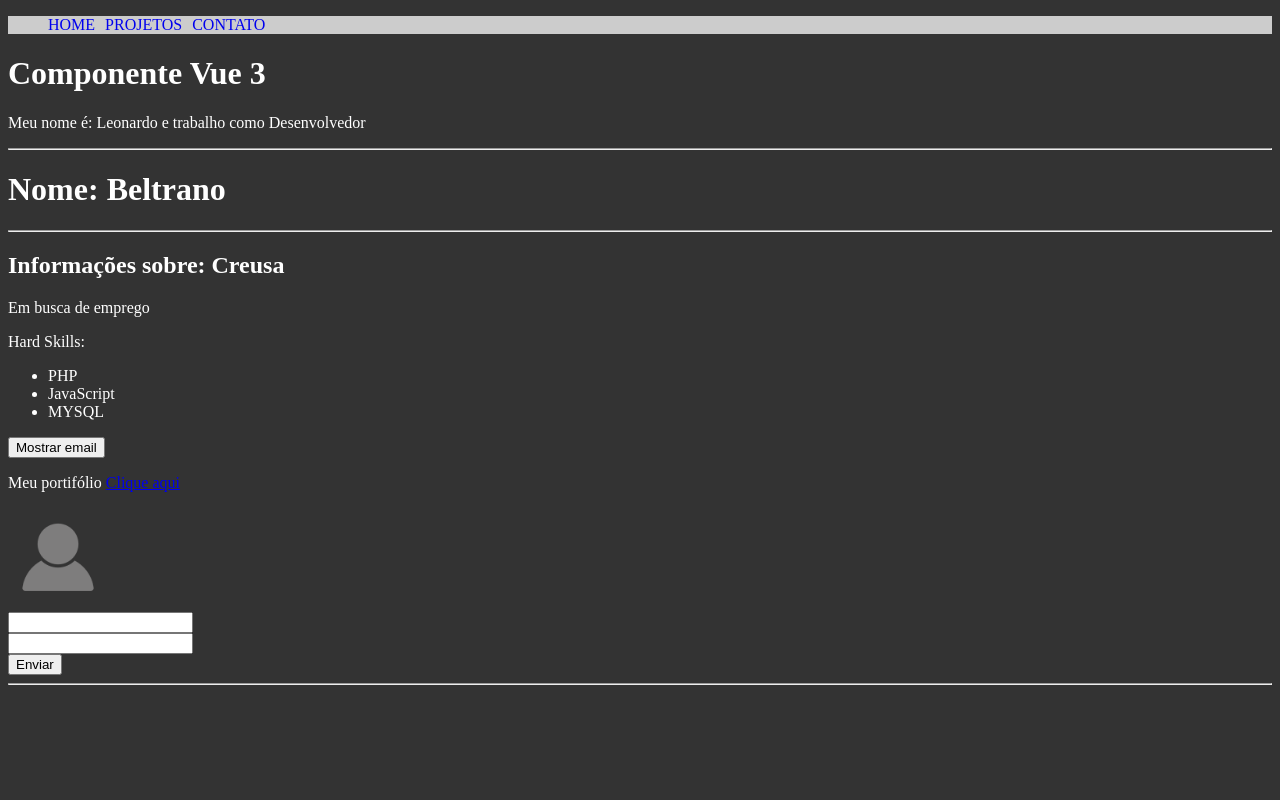
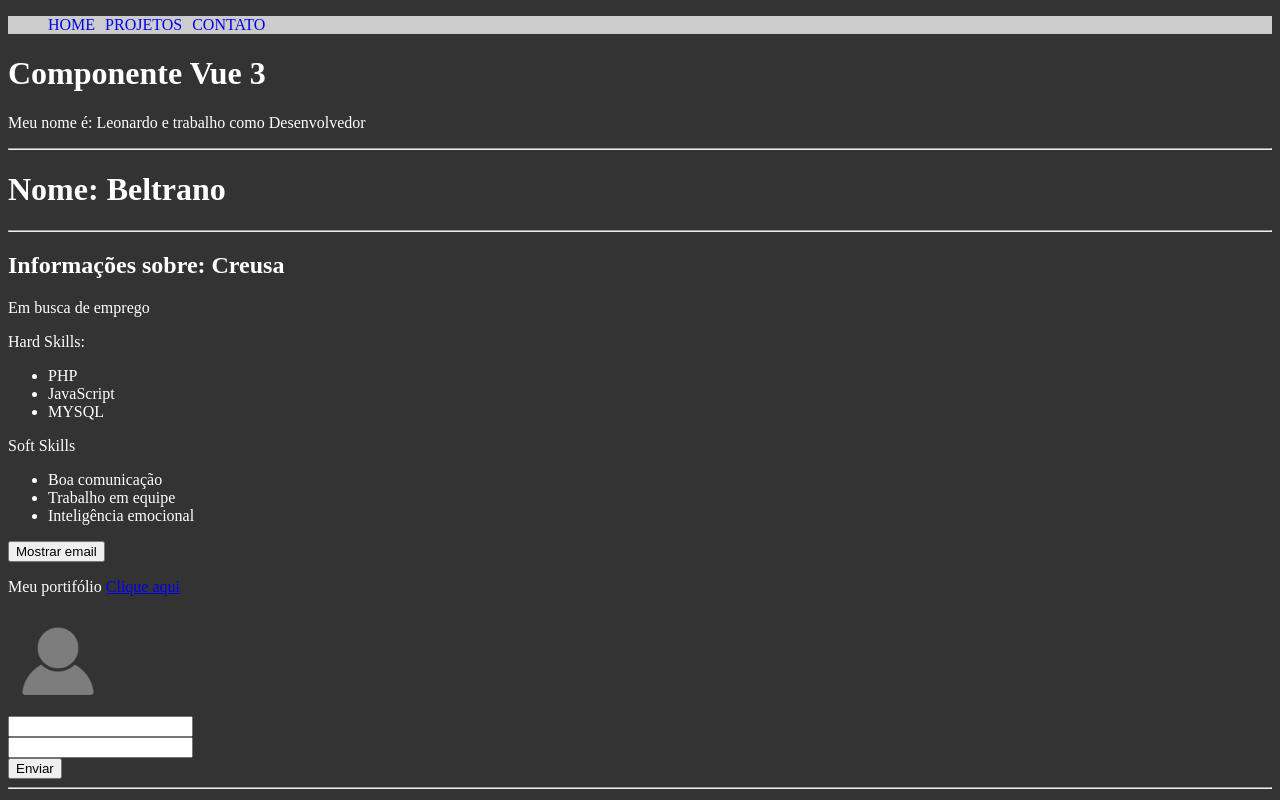
Before and after one commit to LeonardoScherer/curso_vuejs3, a Vue app in the folder 3_projeto_cli/: page / in a window 1280 px wide. Built offline with nearby package versions, Linux system fonts and the light colour scheme.

Commit message:
Diretiva v-for

```diff
--- a/3_projeto_cli/src/components/Info.vue
+++ b/3_projeto_cli/src/components/Info.vue
@@ -4,9 +4,13 @@
         <p v-else>Em busca de emprego</p>
         <p>Hard Skills:</p>
         <ul>
-            <li>PHP</li>
-            <li>JavaScript</li>
-            <li>MYSQL</li>
+            <li v-for="(item, index) in hardSkills" v-bind:key="index">{{ item }}</li>
+        </ul>
+        <p>Soft Skills</p>
+        <ul>
+            <li v-for="item in softSkills" v-bind:key="item.id">
+                {{ item.soft_skill }}
+            </li>
         </ul>
 
         <div>
@@ -31,7 +35,13 @@ import Picture from './Picture.vue'
                 mostrar_email: false,
                 email: 'email@email.com',
                 meu_link: 'https://google.com',
-                textoBotao: 'Mostrar email'
+                textoBotao: 'Mostrar email',
+                hardSkills: ['PHP','JavaScript','MYSQL'],
+                softSkills: [
+                    {id: 1, soft_skill: 'Boa comunicação'},
+                    {id: 2, soft_skill: 'Trabalho em equipe'},
+                    {id: 3, soft_skill: 'Inteligência emocional'}
+                ]
             }
         },
         methods: {
```
